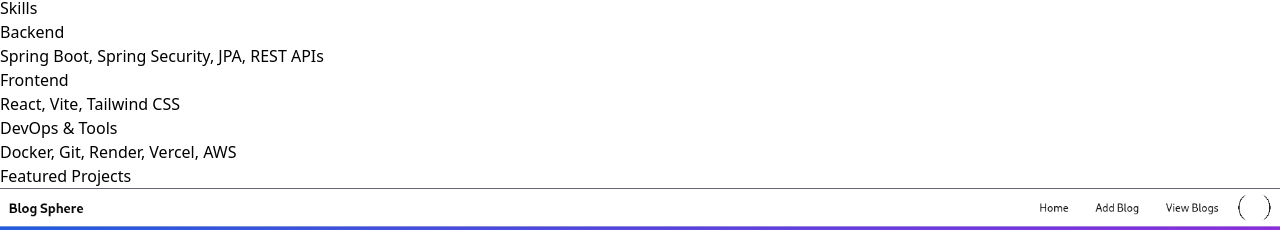
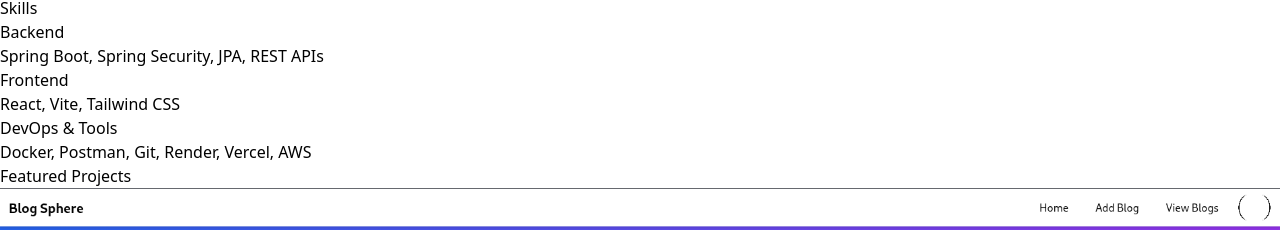
Before and after one commit to Sam-Junior2408/sam-junior-mavetera-portifolio, a React (Vite) app: page / in a window 1280 px wide. Shown: the part 776-1006 px from the top of the page. Built offline with nearby package versions, Linux system fonts and the light colour scheme.

Commit message:
added Postman on dev ops

```diff
--- a/src/components/sections/Skills.jsx
+++ b/src/components/sections/Skills.jsx
@@ -16,7 +16,7 @@ const Skills = () => {
                 </div>
                 <div className="p-6 rounded-xl bg-white/10 hover:scale-105 transition transform duration-300">
                     <h3 className="font-semibold text-cyan-400">DevOps & Tools</h3>
-                    <p className="mt-3 text-gray-400">Docker, Git, Render, Vercel, AWS</p>
+                    <p className="mt-3 text-gray-400">Docker, Postman, Git, Render, Vercel, AWS</p>
                 </div>
 
             </div>
```
